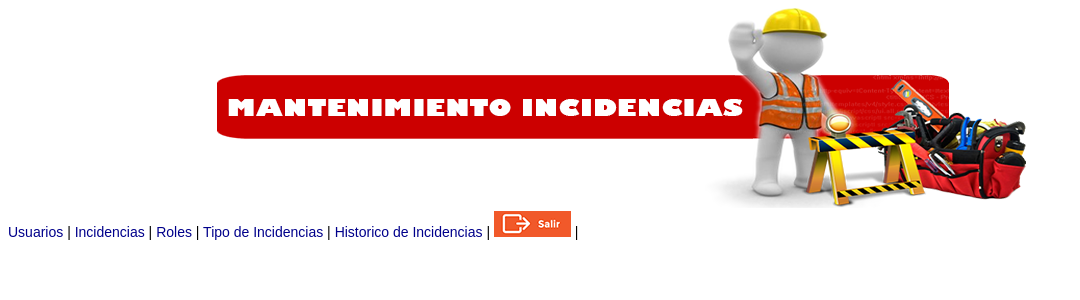
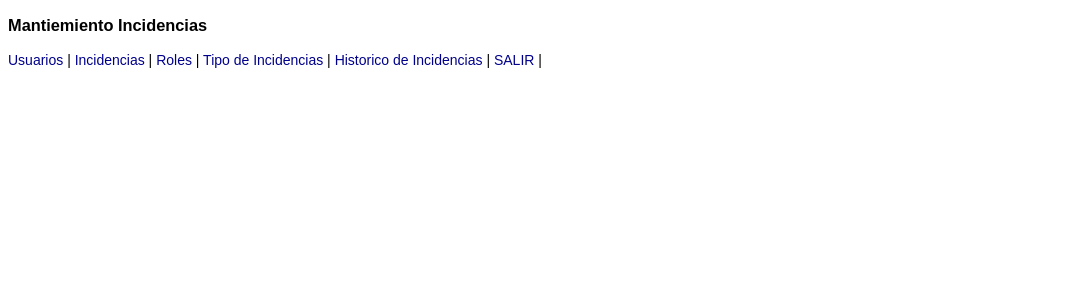
Before and after one commit to alexcalde99/incidencias, a PHP site: template application/views/vista-backoffice.php in a window 1280 px wide. Shown: the top 300 px of the page, without its empty margins (0-1080 px from the left). Run offline with PHP 8.4, Linux system fonts and the light colour scheme; the template is opened without the code that fills it, so the values that code supplies are empty.

Commit message:
usuarios->ok incidencias->ok roles->ok tipo incidencias->ok

```diff
--- a/application/views/vista-backoffice.php
+++ b/application/views/vista-backoffice.php
@@ -45,17 +45,17 @@ a:hover
 
 
 <div>
-	<img src="../../mantenimiento.png">
+	<h3>Mantiemiento Incidencias</h3>
 </div>
 	<div>
 		<a href='<?php echo site_url('backoffice/crud_usuarios')?>'>Usuarios</a> |
 		<a href='<?php echo site_url('backoffice/crud_incidencias')?>'>Incidencias</a> |
-		<a href='<?php echo site_url('backoffice/')?>'>Roles</a> |
-		<a href='<?php echo site_url('backoffice/')?>'>Tipo de Incidencias</a> |
-		<a href='<?php echo site_url('backoffice/')?>'>Historico de Incidencias</a> |
+		<a href='<?php echo site_url('backoffice/crud_roles')?>'>Roles</a> |
+		<a href='<?php echo site_url('backoffice/crud_tipo_incidencias')?>'>Tipo de Incidencias</a> |
+		<a href='<?php echo site_url('backoffice/historico_incidencias')?>'>Historico de Incidencias</a> |
 
 
-		<a href='<?php echo site_url('backoffice/')?>'><img src="../../Boton-Salir.png"></a> |
+		<a href='<?php echo site_url('backoffice/')?>'>SALIR</a> |
 
 
 
```
